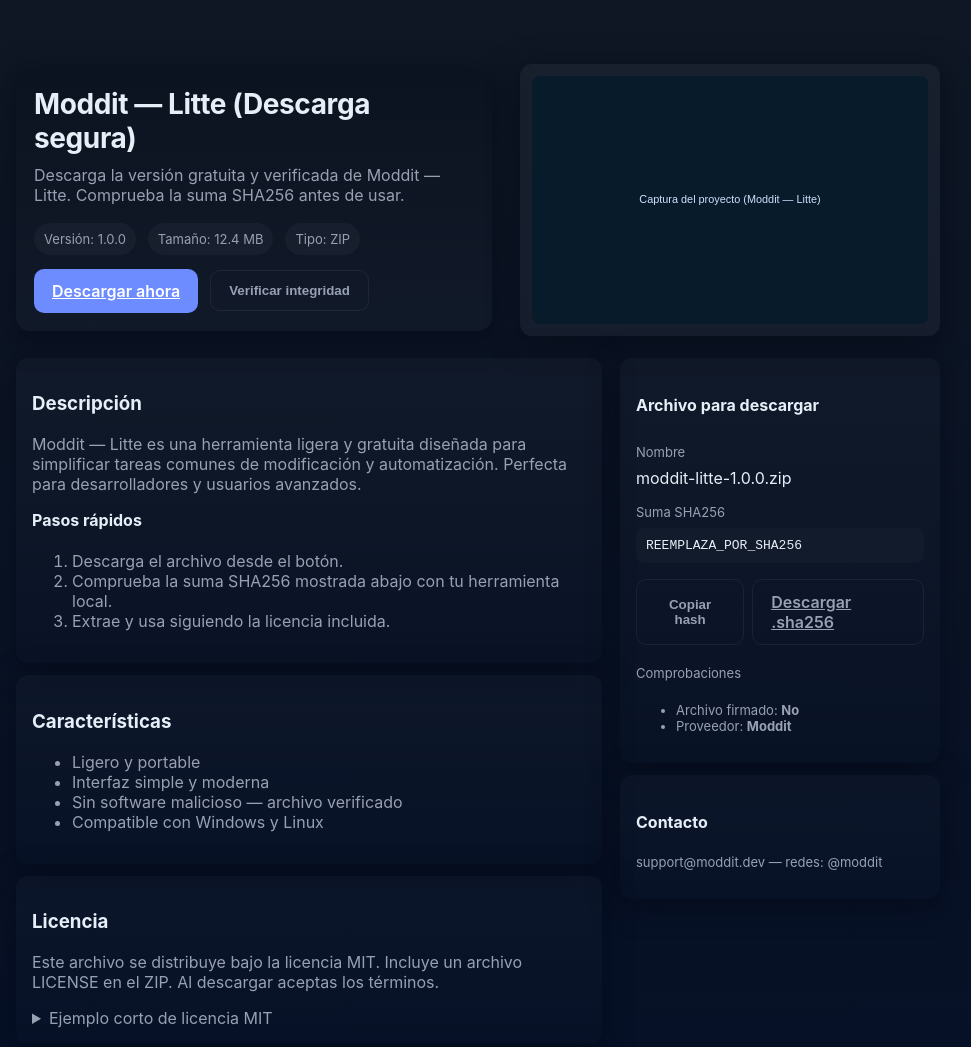
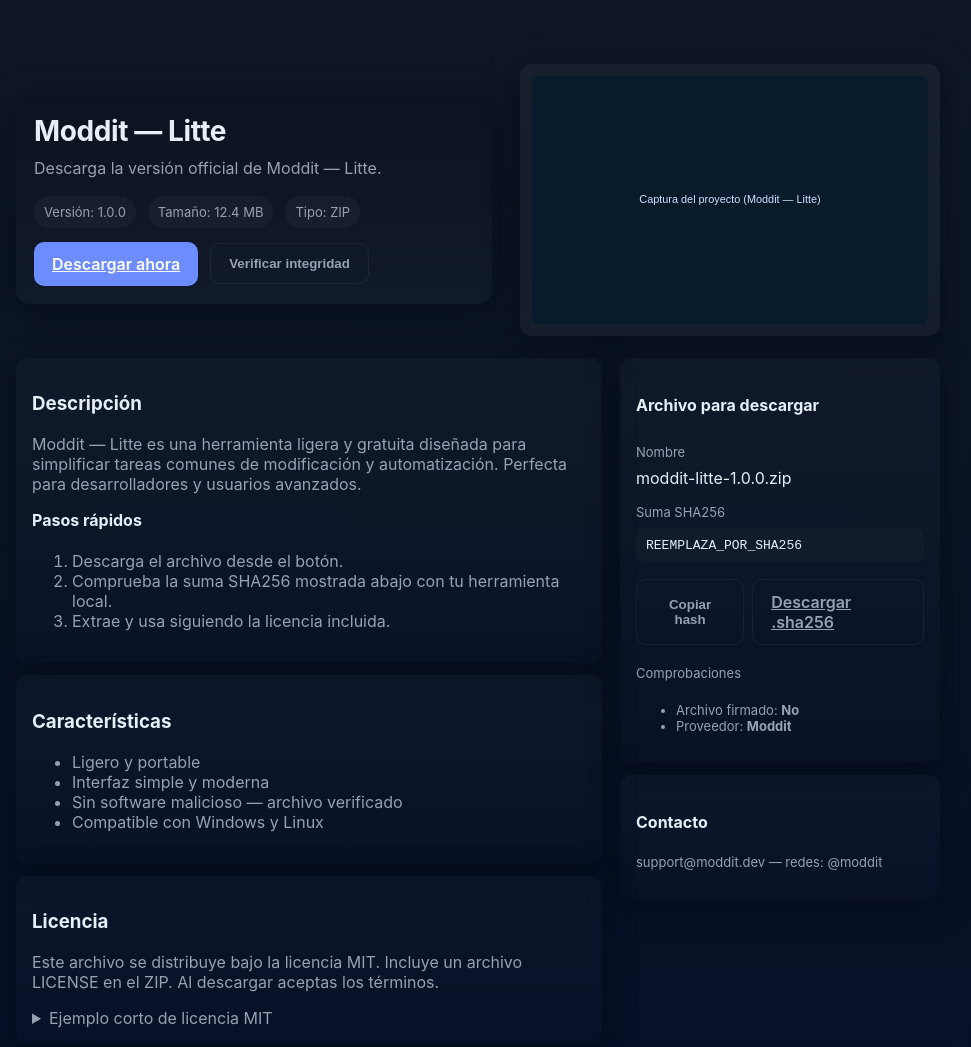
Before and after one commit to Mast3rrsito/moddit, a plain HTML site: page index.html in a window 1280 px wide. Shown: the top 1047 px of the page, without its empty margins (162-1133 px from the left). Drawn offline with Linux system fonts and the light colour scheme; no server answers.

Commit message:
Update index.html

```diff
--- a/index.html
+++ b/index.html
@@ -52,8 +52,8 @@
   <div class="wrap">
     <div class="hero">
       <div class="brand card">
-        <h1>Moddit — Litte (Descarga segura)</h1>
-        <p>Descarga la versión gratuita y verificada de Moddit — Litte. Comprueba la suma SHA256 antes de usar.</p>
+        <h1>Moddit — Litte</h1>
+        <p>Descarga la versión official de Moddit — Litte.</p>
 
         <div class="meta">
           <span class="pill">Versión: 1.0.0</span>
```
